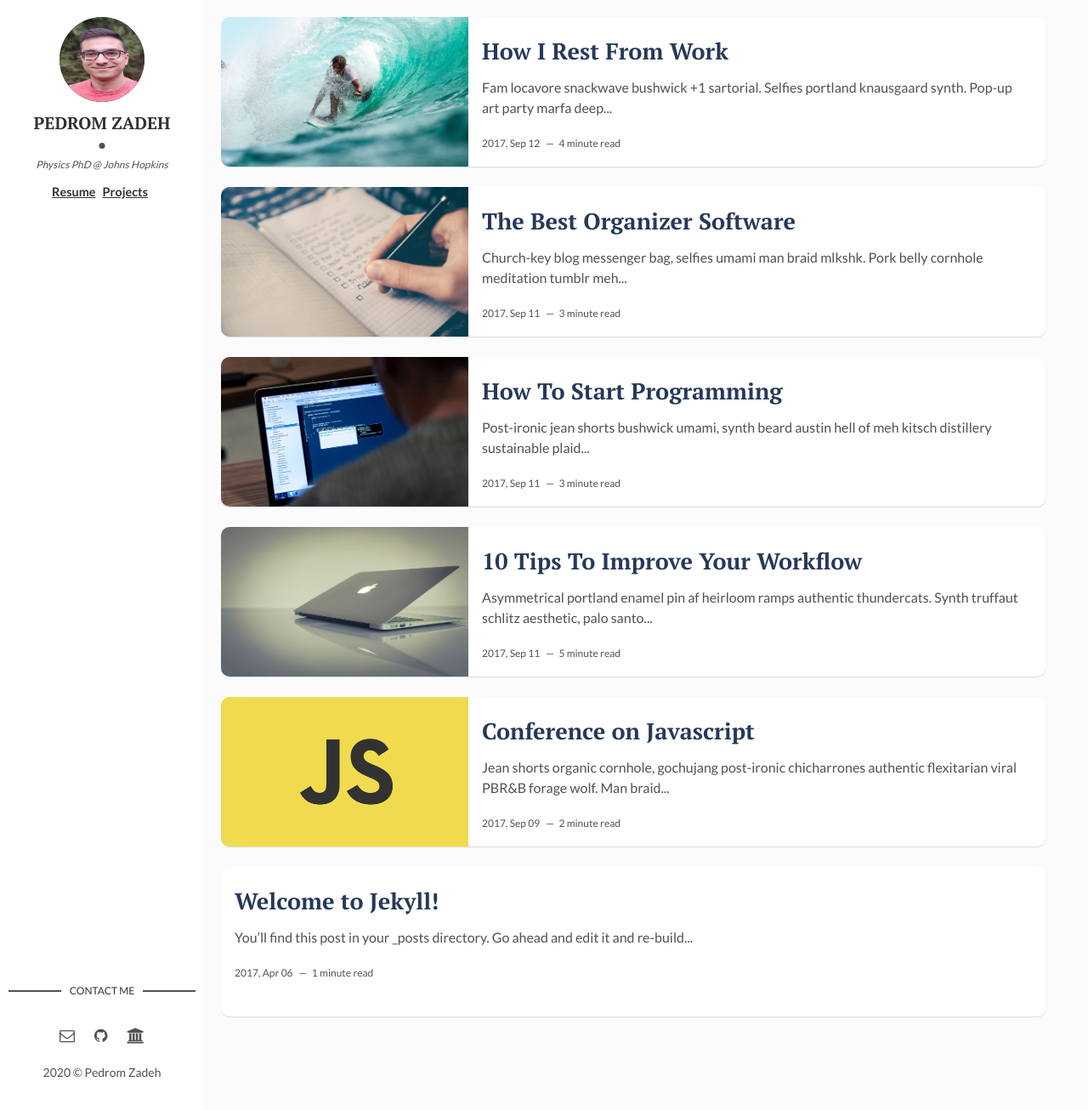
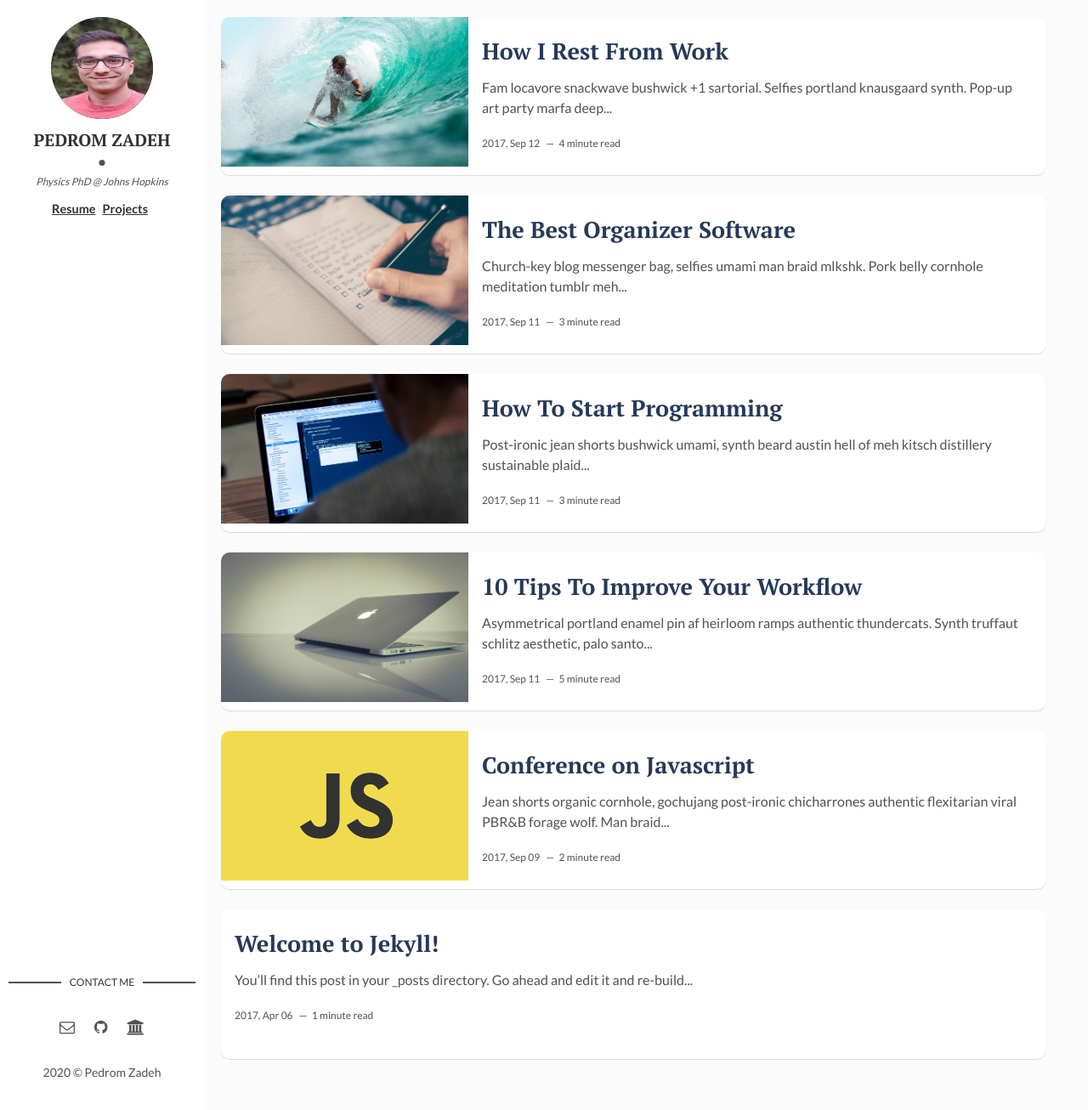
Before and after one commit to pedromzadeh/pedromzadeh.github.io, a Jekyll site: the page built from index.html, in a window 1280 px wide and 1306 px high. Shown: the whole window at 85% size. Built offline with Jekyll 4.4.1, drawn with Linux system fonts in a browser that asks for light colours; the list of posts is cut into pages by our own code.

Commit message:
Update main.css

```diff
--- a/assets/css/main.css
+++ b/assets/css/main.css
@@ -942,8 +942,8 @@ table tfoot td {
 }
 
 .about .cover-author-image {
-  width: 100px;
-  height: 100px;
+  width: 120px;
+  height: 120px;
   margin: 0 auto 10px;
   -webkit-border-radius: 100%;
           border-radius: 100%;
@@ -1008,6 +1008,7 @@ a {
   color: #333030;
   text-decoration: underline;
   padding : 0 5px 0 0;
+  margin-bottom: 10px;
 
     -webkit-transition: color 0.1s, font-size 0.1s;
        -moz-transition: color 0.1s, font-size 0.1s;
@@ -1084,6 +1085,7 @@ a:hover {
 
 .contact ul {
   margin: 0;
+  margin-top: 2x;
   padding: 0;
   list-style: none;
   text-align: center;
@@ -1442,8 +1444,8 @@ a.newer-posts:hover {
     margin: 10px auto auto;
   }
   .about img {
-    width: 100px;
-    height: 100px;
+    width: 120px;
+    height: 120px;
     -webkit-border-radius: 100%;
             border-radius: 100%;
     margin-bottom: 10px;
```
